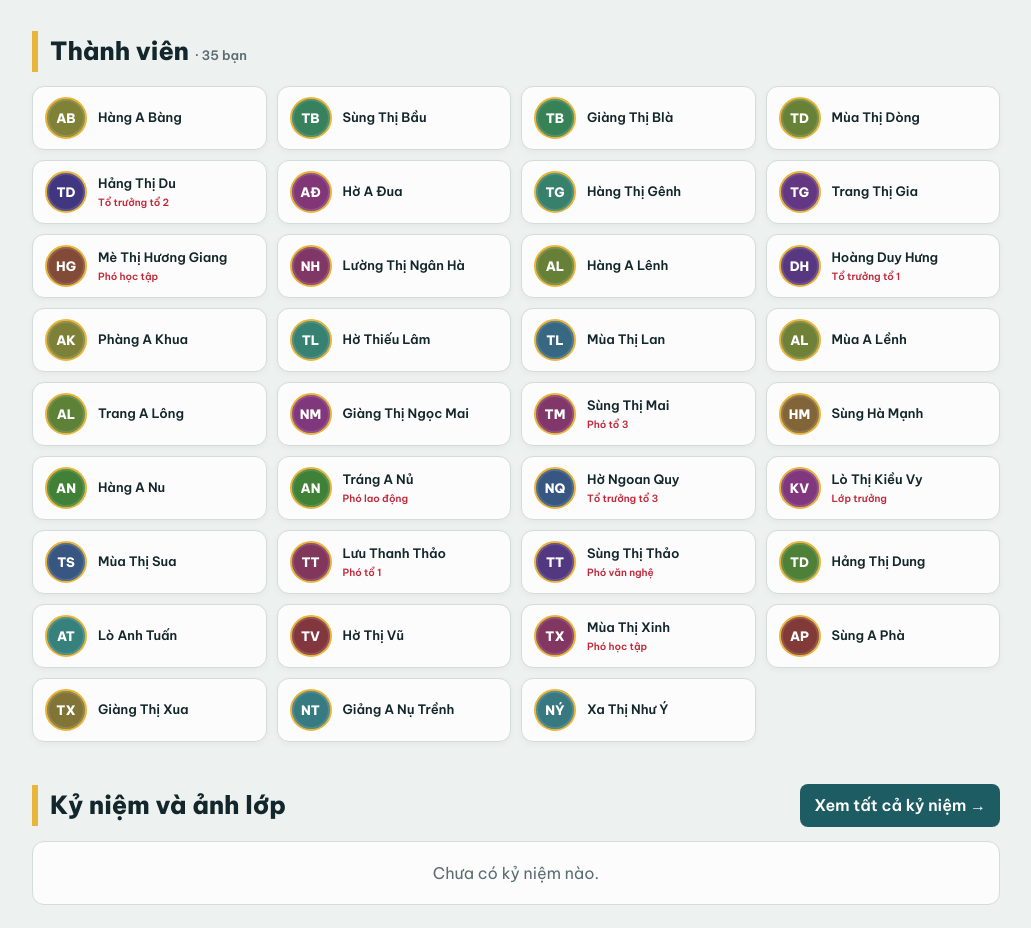
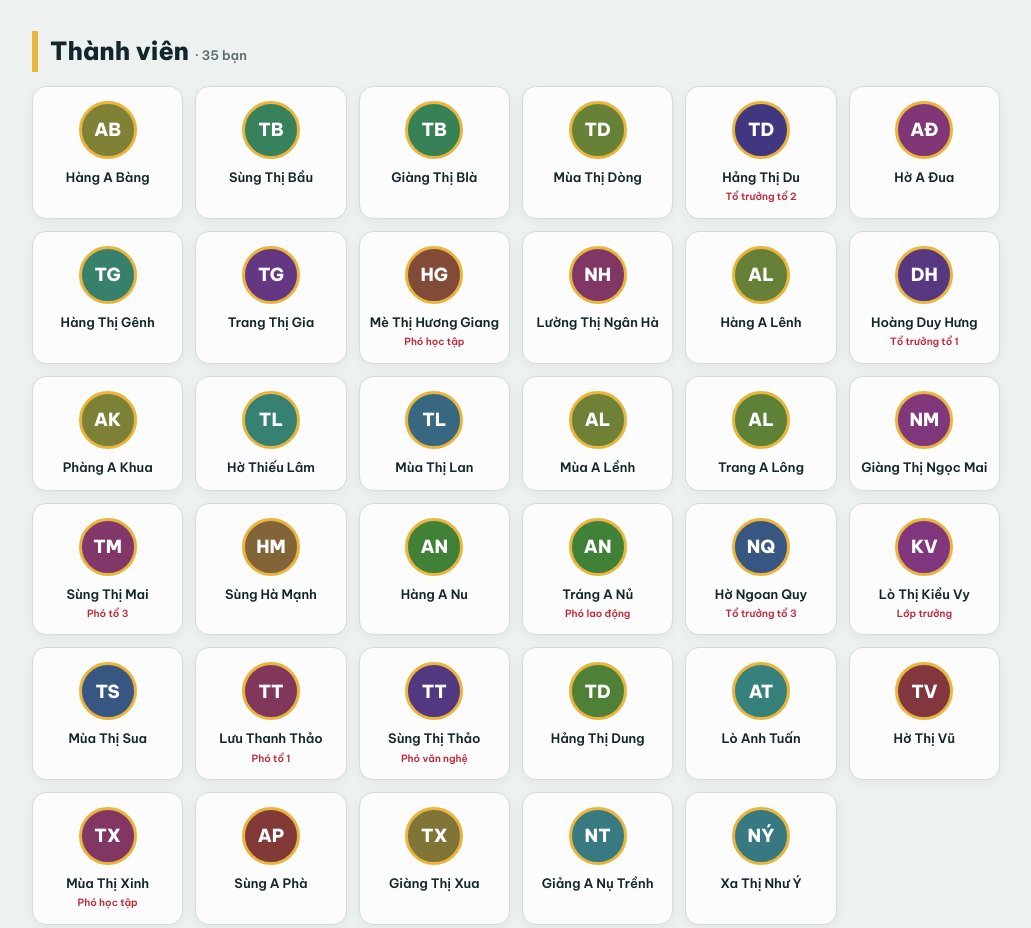
Before and after one commit to hunggmoi/lop-10c1-thpt-tram-tau, a plain HTML site: page index.html in a window 1280 px wide. Shown: the part 843-1771 px from the top of the page, without its empty margins (124-1155 px from the left). Drawn offline with Linux system fonts and the light colour scheme.

Commit message:
Refine the member cards while preserving the existing site features

```diff
--- a/index.html
+++ b/index.html
@@ -16,10 +16,10 @@
 header{position:sticky;top:env(safe-area-inset-top,0px);z-index:11;background:var(--sf);border-bottom:1px solid var(--bd);display:flex;align-items:center;gap:12px;padding:8px 16px}header b{font-weight:800;color:var(--ac)}nav{flex:1;display:flex;gap:4px;overflow-x:auto;white-space:nowrap;scrollbar-width:none}nav a{color:var(--tx);text-decoration:none;padding:8px 10px;border-radius:8px;font-size:14px}nav a:hover{background:var(--bg)}button{font:inherit;cursor:pointer}.theme{background:transparent;color:var(--tx);border:1px solid var(--bd);border-radius:8px;padding:8px 14px;min-height:42px}
 .hero{position:relative;background:linear-gradient(#0e353b,#1d5c63 70%,#2b7a80);color:#fff;overflow:hidden;padding:56px 16px 140px;text-align:center}.hero h1{font-size:clamp(84px,24vw,180px);line-height:.9;margin:0;font-weight:800;letter-spacing:-.04em}.hero p{margin:14px auto 0;max-width:34em;opacity:.92}.hero q{display:block;margin-top:16px;font-weight:600;color:var(--gold);font-size:20px}.hero svg{position:absolute;left:0;bottom:-1px;width:100%;height:110px}.r1{fill:#154a50}.r2{fill:#0e353b}.r3{fill:var(--bg)}
 .wrap{max-width:1000px;margin:auto;padding:0 16px}section{padding:34px 0 8px}h2{font-size:25px;margin:0 0 14px;font-weight:800;border-left:6px solid var(--gold);padding-left:12px}.about{display:grid;grid-template-columns:1.5fr 1fr;gap:24px}dl{margin:0;background:var(--sf);border:1px solid var(--bd);border-radius:12px;padding:8px 16px}dl div{display:flex;justify-content:space-between;gap:12px;padding:8px 0;border-bottom:1px solid var(--bd)}dl div:last-child{border:0}dt{color:var(--mu)}dd{margin:0;font-weight:600;text-align:right}
-.member-grid{display:grid;grid-template-columns:repeat(auto-fill,minmax(225px,1fr));gap:10px}.member-card{position:relative;display:flex;align-items:center;gap:11px;min-width:0;padding:10px 12px;background:var(--sf);border:1px solid var(--bd);border-radius:12px;box-shadow:0 2px 7px rgba(13,45,48,.045);transition:transform .16s ease,border-color .16s ease,box-shadow .16s ease}.member-card:hover{transform:translateY(-2px);border-color:var(--ac2);box-shadow:0 5px 14px rgba(13,45,48,.09)}.member-avatar{width:42px;height:42px;flex:0 0 42px;display:grid;place-items:center;border:2px solid var(--gold);border-radius:50%;color:#fff;font-size:13px;font-weight:800;box-shadow:inset 0 0 0 2px rgba(255,255,255,.13)}.member-info{min-width:0}.member-info h3{margin:0;font-size:13px;line-height:1.35;font-weight:600;overflow-wrap:anywhere}.member-role{margin:3px 0 0;color:var(--ac);font-size:10px;line-height:1.35;font-weight:600}
+.member-grid{display:grid;grid-template-columns:repeat(auto-fill,minmax(150px,1fr));gap:12px}.member-card{background:var(--sf);border:1px solid var(--bd);border-radius:14px;padding:14px 10px;text-align:center;box-shadow:0 3px 12px rgba(18,38,43,.05);transition:transform .18s ease,box-shadow .18s ease}.member-card:hover{transform:translateY(-3px);box-shadow:0 7px 18px rgba(18,38,43,.1)}.member-avatar{width:58px;height:58px;margin:0 auto 9px;border:3px solid var(--gold);border-radius:50%;display:grid;place-items:center;color:#fff;font-size:18px;font-weight:800}.member-info h3{margin:0;font-size:13px;font-weight:600;line-height:1.4;overflow-wrap:anywhere}.member-role{margin:4px 0 0;color:var(--ac);font-size:10px;font-weight:600;line-height:1.35}
 .heading{display:flex;justify-content:space-between;align-items:center;gap:12px;flex-wrap:wrap}.heading h2{margin-bottom:14px}.more{display:inline-block;text-decoration:none;color:white;background:var(--ac2);padding:8px 14px;border-radius:8px;font-weight:600;margin-bottom:14px}.preview-list{display:flex;flex-direction:column;gap:12px}.preview{background:var(--sf);border:1px solid var(--bd);border-radius:14px;overflow:hidden}.preview-content{padding:14px 16px}.preview h3{margin:0;font-size:17px}.preview img{width:100%;max-height:300px;object-fit:cover;display:block}.preview p{margin:6px 0 0;color:var(--mu)}.empty{color:var(--mu);text-align:center;padding:18px;background:var(--sf);border:1px solid var(--bd);border-radius:12px;margin:0}footer{margin-top:36px;padding:24px 16px;text-align:center;color:var(--mu);font-size:13px;border-top:1px solid var(--bd)}
-@media(max-width:700px){.about{grid-template-columns:1fr}.member-grid{grid-template-columns:repeat(2,minmax(0,1fr));gap:8px}.member-card{gap:8px;padding:9px}.member-avatar{width:36px;height:36px;flex-basis:36px;font-size:11px}.member-info h3{font-size:11px}.member-role{font-size:9px}}
-@media(max-width:370px){.member-grid{grid-template-columns:1fr}.member-info h3{font-size:13px}.member-role{font-size:10px}}
+@media(max-width:700px){.about{grid-template-columns:1fr}.member-grid{grid-template-columns:repeat(3,minmax(0,1fr));gap:8px}.member-card{padding:12px 7px}.member-avatar{width:48px;height:48px;font-size:15px}.member-info h3{font-size:11px}.member-role{font-size:9px}}
+@media(max-width:390px){.member-grid{grid-template-columns:repeat(2,minmax(0,1fr));gap:8px}.member-card{padding:12px 9px}.member-avatar{width:52px;height:52px;font-size:16px}.member-info h3{font-size:12px}.member-role{font-size:10px}}
 @media(max-width:600px){header{flex-wrap:wrap;gap:6px 10px;padding:8px 12px}header b{flex:1}nav{order:3;flex:0 0 100%;gap:2px;margin:0 -4px}nav a{min-height:44px;display:inline-flex;align-items:center}.hero{padding:42px 12px 120px}.hero h1{font-size:clamp(72px,22vw,132px)}.hero svg{height:90px}.wrap{padding-inline:14px}section{padding-top:27px}h2{font-size:22px}.theme{min-height:44px}}
 @media(prefers-reduced-motion:reduce){*,*::before,*::after{scroll-behavior:auto!important;transition:none!important}}
 </style>
```
